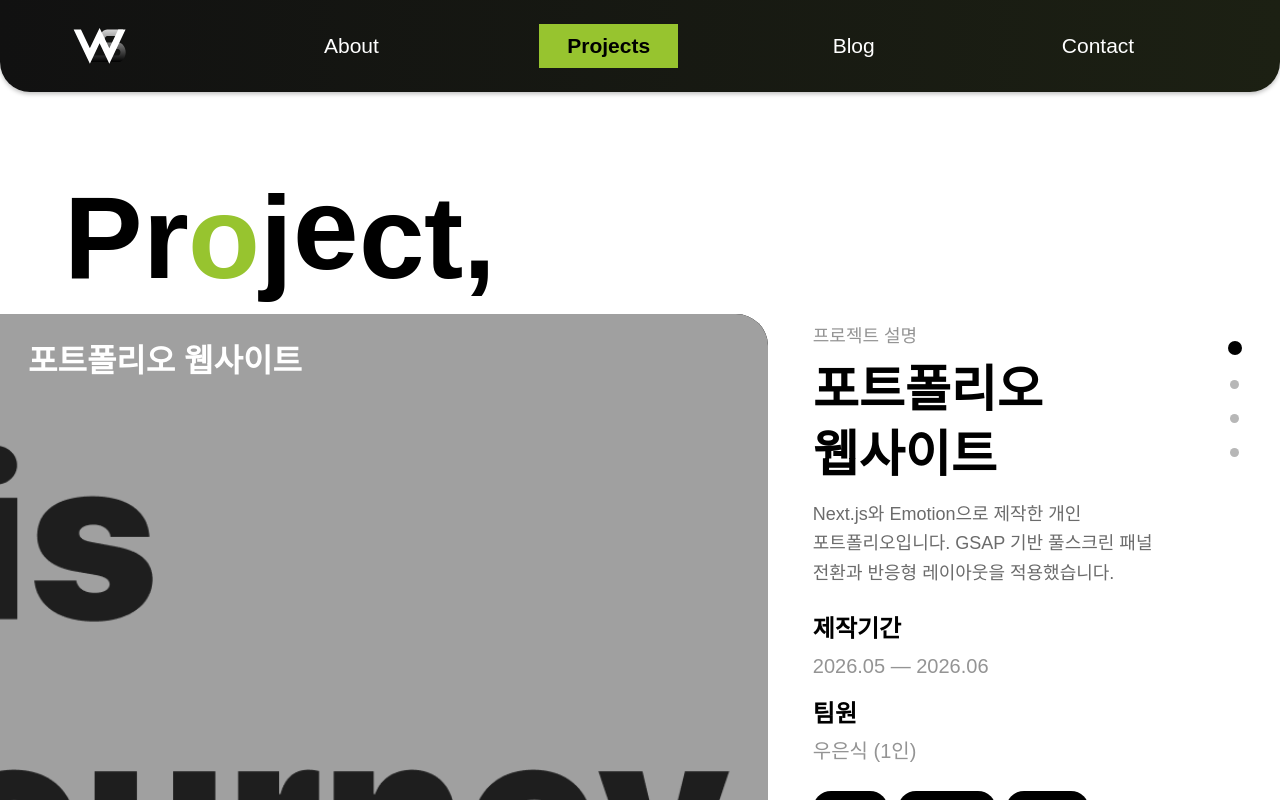
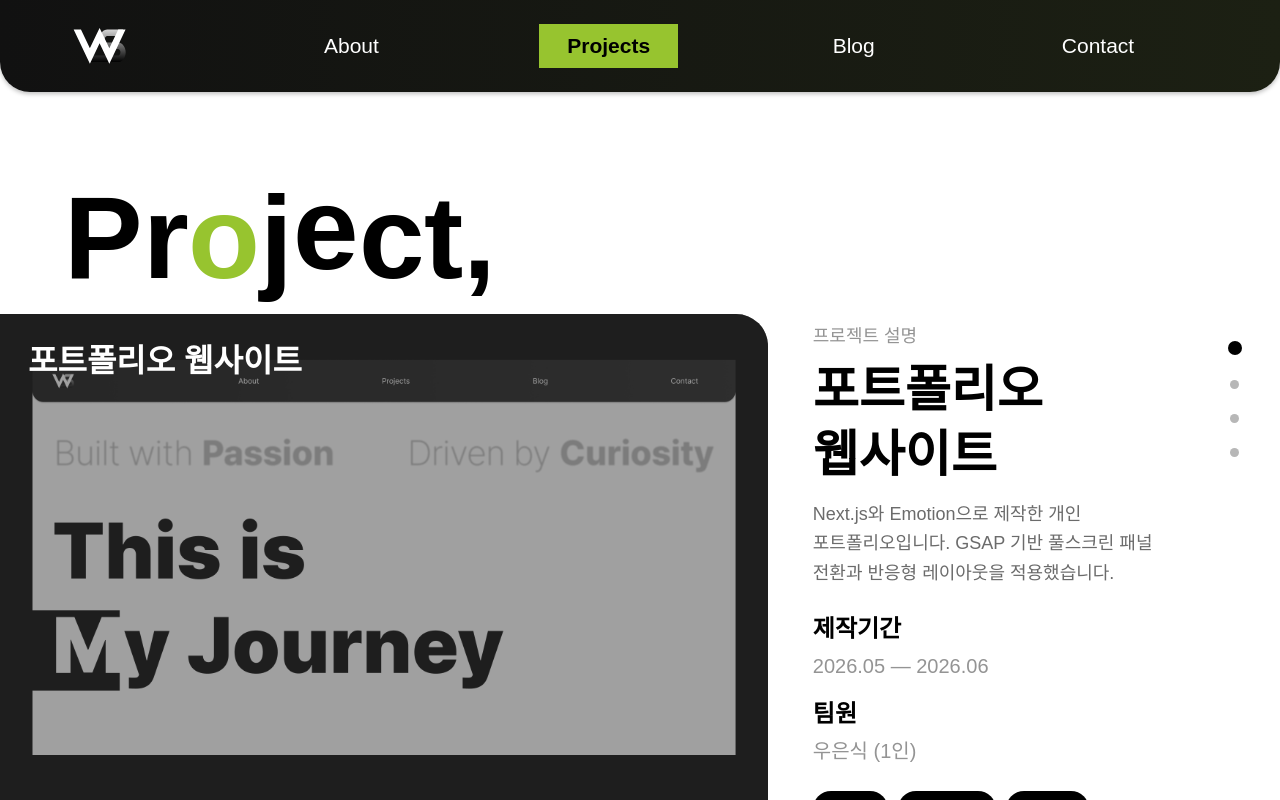
Before and after one commit to apkool12/eunsik-portfolio, a Next.js app: page /projects in a window 1280 px wide. Built offline with nearby package versions, Linux system fonts and the light colour scheme; no server answers; a web font is replaced by a local one.

Commit message:
Update feedback blog post and project previews

```diff
--- a/src/components/sections/ProjectPanel/ProjectMorphView.tsx
+++ b/src/components/sections/ProjectPanel/ProjectMorphView.tsx
@@ -175,19 +175,15 @@ const PreviewMedia = styled.div`
   backface-visibility: hidden;
 `;
 
-/** 슬롯 비율과 무관하게 항상 꽉 채움 (center + min-size cover) */
+/** 미리보기 슬롯 안에서 이미지 전체가 보이도록 비율 유지 */
 const PreviewMediaImg = styled.img`
   position: absolute;
-  top: 50%;
-  left: 50%;
-  min-width: 100%;
-  min-height: 100%;
-  width: auto;
-  height: auto;
-  max-width: none;
-  max-height: none;
-  transform: translate(-50%, -50%) scale(1.06);
-  object-fit: cover;
+  inset: 0;
+  width: 100%;
+  height: 100%;
+  padding: clamp(18px, 2.4vw, 36px);
+  object-fit: contain;
+  object-position: center;
   filter: grayscale(100%) brightness(0.88);
   transition: filter 0.45s ease;
   backface-visibility: hidden;
```
Also changed, not shown: src/constants/blog.ts (+23 -0 lines).
